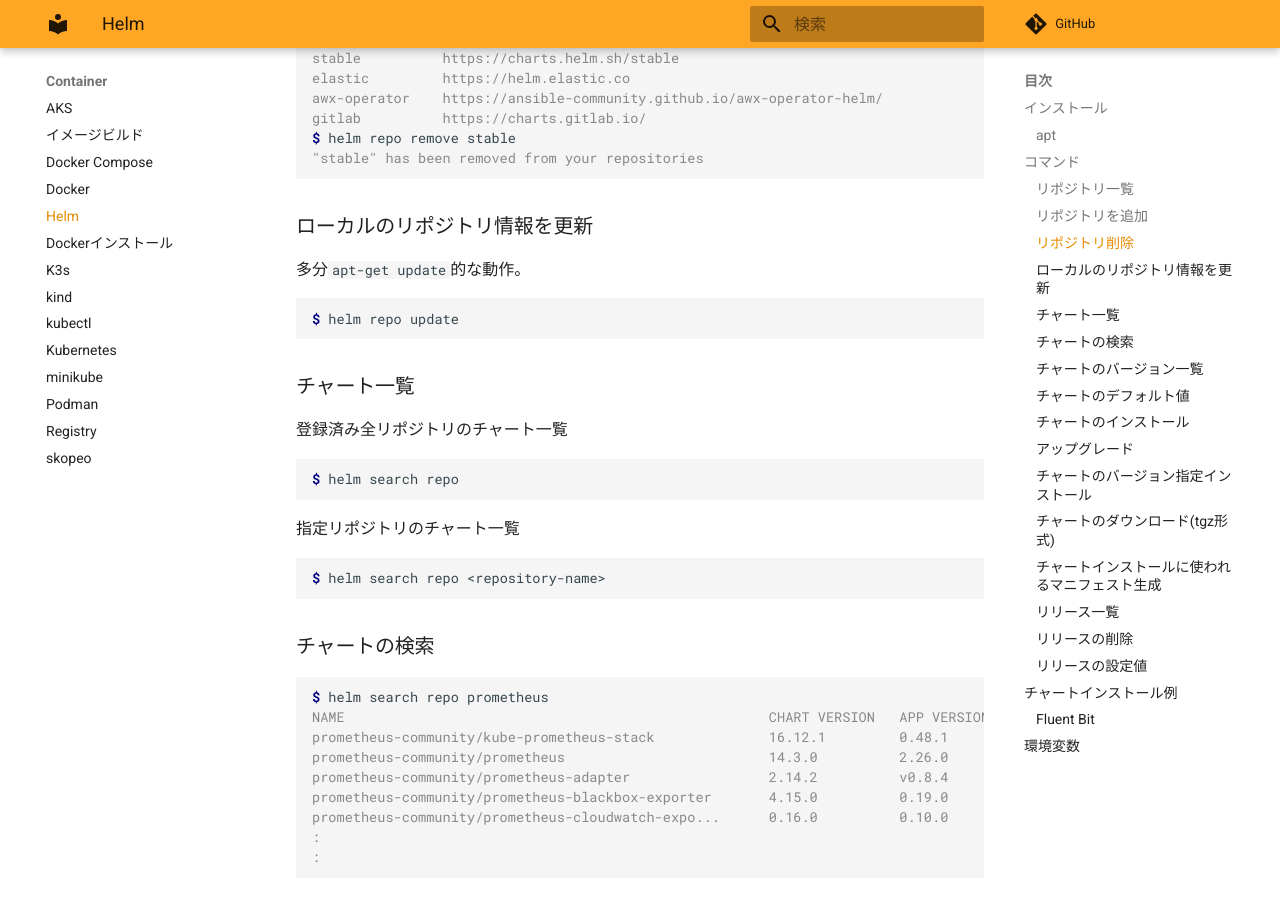
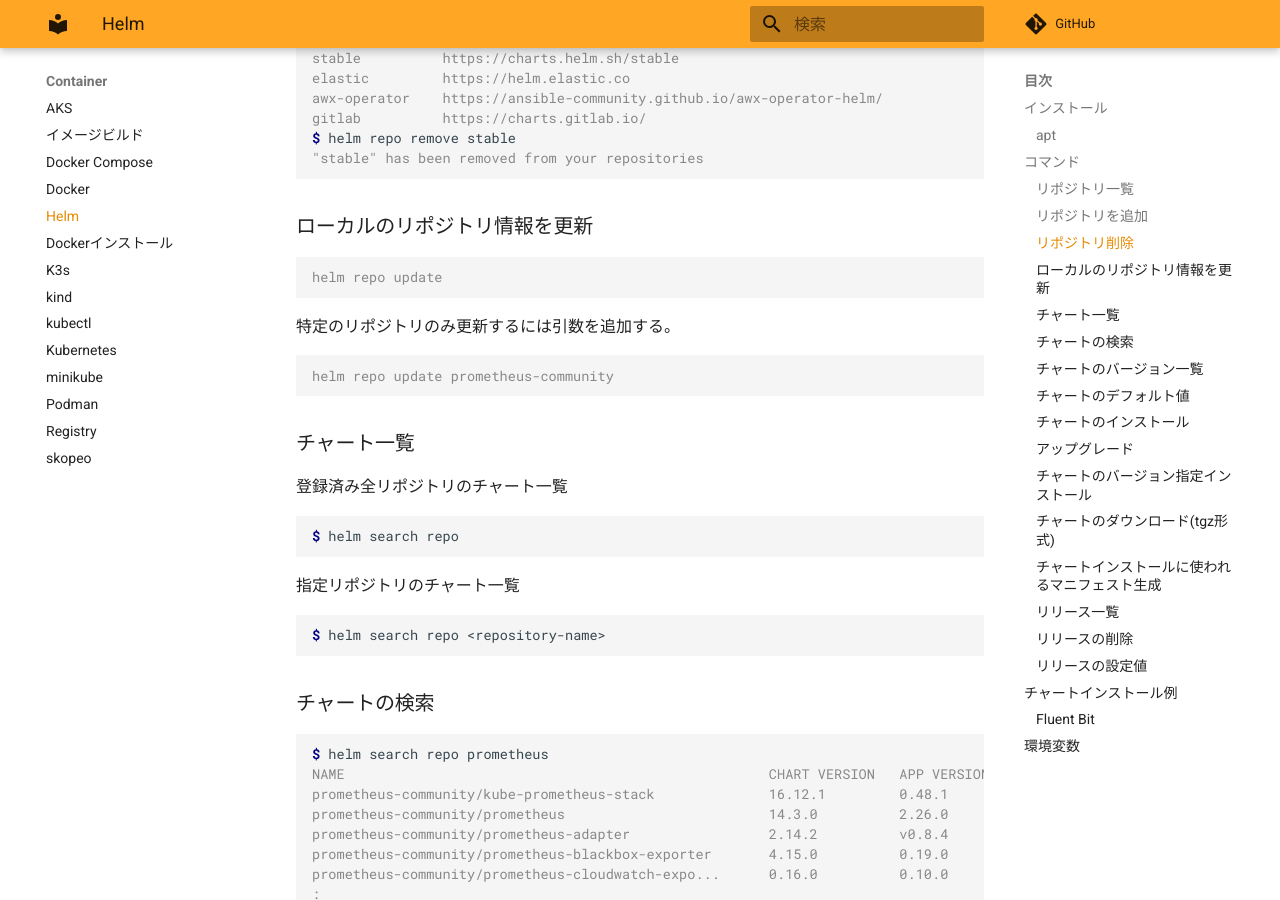
Before and after one commit to zaki-lknr/docs, an MkDocs documentation site: the page built from docs/Container/helm.md, in a window 1280 px wide and 900 px high, scrolled down 1351 px. Built offline with MkDocs 1.6.1 and Material for MkDocs 9.7.7, drawn with Linux system fonts in a browser that asks for light colours; comment, search, counter and statistics services are not loaded.

Commit message:
add: container/helm: 特定リポジトリのみの更新

````diff
--- a/docs/Container/helm.md
+++ b/docs/Container/helm.md
@@ -67,10 +67,14 @@ $ helm repo remove stable
 
 ### ローカルのリポジトリ情報を更新
 
-多分`apt-get update`的な動作。
+```console
+helm repo update
+```
+
+特定のリポジトリのみ更新するには引数を追加する。
 
 ```console
-$ helm repo update
+helm repo update prometheus-community
 ```
 
 ### チャート一覧
````
